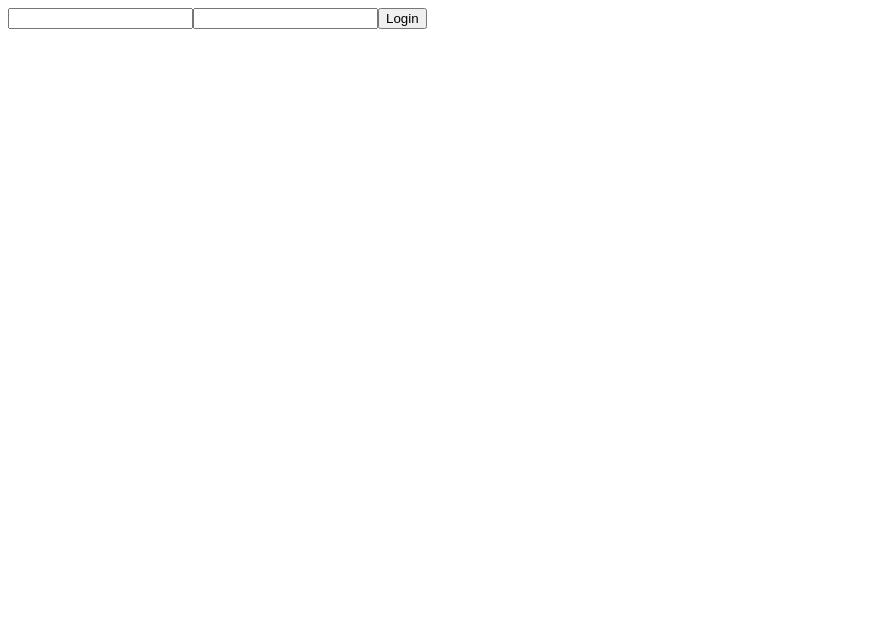
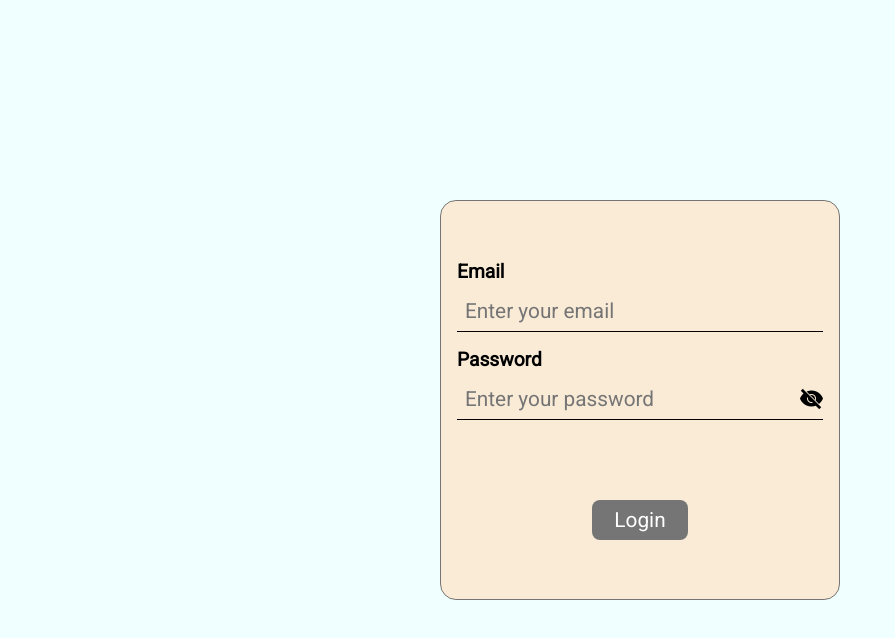
Before and after one commit to juliomc23/animatrix-front, an Angular app: page /login in a window 1280 px wide. Shown: the top 638 px of the page, without its empty margins (0-895 px from the left). Built offline with nearby package versions, Linux system fonts and the light colour scheme.

Commit message:
feat: add css for login-form
This new feature provides CSS for login-form

```diff
--- a/src/app/views/login/components/login-form/login-form.component.css
+++ b/src/app/views/login/components/login-form/login-form.component.css
@@ -0,0 +1,63 @@
+.login-form {
+  height: 25rem;
+  width: 25rem;
+  display: flex;
+  flex-direction: column;
+  justify-content: center;
+  align-items: center;
+  padding: 1rem;
+  gap: 5rem;
+  box-sizing: border-box;
+  border-radius: 1rem;
+  border: 1px solid rgb(117, 117, 117);
+  background-color: antiquewhite;
+
+  .inputs-section {
+    width: 100%;
+    display: flex;
+    flex-direction: column;
+    gap: 1rem;
+
+    .email-label,
+    .password-label {
+      width: 100%;
+      display: flex;
+      flex-direction: column;
+      gap: 0.5rem;
+      font-size: 1.2rem;
+      border-bottom: 1px solid black;
+
+      span {
+        font-weight: 600;
+      }
+
+      input {
+        all: unset;
+        cursor: text;
+        font-size: 1.3rem;
+        padding: 0.5rem;
+      }
+
+      .password-div-wrapper {
+        display: flex;
+        align-items: center;
+
+        input {
+          width: 100%;
+        }
+      }
+    }
+  }
+
+  .login-button {
+    all: unset;
+    width: 5rem;
+    text-align: center;
+    cursor: pointer;
+    font-size: 1.3rem;
+    padding: 0.5rem;
+    border-radius: 0.5rem;
+    background-color: rgb(117, 117, 117);
+    color: white;
+  }
+}
--- a/src/app/views/login/components/login-form/login-form.component.html
+++ b/src/app/views/login/components/login-form/login-form.component.html
@@ -1,5 +1,28 @@
-<form [formGroup]="loginFormControl" (ngSubmit)="onSubmit()">
-  <input type="email" formControlName="email" />
-  <input type="password" formControlName="password" />
-  <button type="submit">Login</button>
+<form [formGroup]="loginFormControl" (ngSubmit)="onSubmit()" class="login-form">
+  <section class="inputs-section">
+    <label for="email" class="email-label">
+      <span>Email</span>
+      <input
+        id="email"
+        type="email"
+        formControlName="email"
+        placeholder="Enter your email"
+      />
+    </label>
+    <label for="password" class="password-label">
+      <span>Password</span>
+      <div class="password-div-wrapper">
+        <input
+          id="password"
+          [type]="watchPassword ? 'text' : 'password'"
+          formControlName="password"
+          placeholder="Enter your password"
+        />
+        <span class="material-icons" (click)="toggleWatchPassword()">
+          {{ watchPassword ? "visibility" : "visibility_off" }}
+        </span>
+      </div>
+    </label>
+  </section>
+  <button type="submit" class="login-button">Login</button>
 </form>
--- a/src/app/views/login/components/login-form/login-form.component.ts
+++ b/src/app/views/login/components/login-form/login-form.component.ts
@@ -1,4 +1,4 @@
-import { Component, inject } from '@angular/core';
+import { ChangeDetectionStrategy, Component, inject } from '@angular/core';
 import { FormControl, FormGroup, ReactiveFormsModule } from '@angular/forms';
 import { LoginService } from '../../services/login.service';
 
@@ -6,11 +6,13 @@ import { LoginService } from '../../services/login.service';
   selector: 'app-login-form',
   standalone: true,
   imports: [ReactiveFormsModule],
+  changeDetection: ChangeDetectionStrategy.OnPush,
   templateUrl: './login-form.component.html',
   styleUrl: './login-form.component.css',
 })
 export class LoginFormComponent {
   private loginService: LoginService = inject(LoginService);
+  watchPassword = false;
   loginFormControl = new FormGroup({
     email: new FormControl(''),
     password: new FormControl(''),
@@ -21,4 +23,8 @@ export class LoginFormComponent {
 
     if (email && password) this.loginService.login(email, password);
   }
+
+  toggleWatchPassword() {
+    this.watchPassword = !this.watchPassword;
+  }
 }
--- a/src/app/views/login/login.component.css
+++ b/src/app/views/login/login.component.css
@@ -0,0 +1,7 @@
+:host {
+  display: flex;
+  align-items: center;
+  justify-content: center;
+  height: 100dvh;
+  background-color: azure;
+}
--- a/src/index.html
+++ b/src/index.html
@@ -1,11 +1,15 @@
-<!doctype html>
+<!DOCTYPE html>
 <html lang="en">
   <head>
-  <meta charset="utf-8">
+    <meta charset="utf-8" />
     <title>AnimatrixFront</title>
-  <base href="/">
-  <meta name="viewport" content="width=device-width, initial-scale=1">
-  <link rel="icon" type="image/x-icon" href="favicon.ico">
+    <base href="/" />
+    <meta name="viewport" content="width=device-width, initial-scale=1" />
+    <link rel="icon" type="image/x-icon" href="favicon.ico" />
+    <link
+      href="https://fonts.googleapis.com/icon?family=Material+Icons"
+      rel="stylesheet"
+    />
   </head>
   <body>
     <app-root></app-root>
--- a/src/styles.css
+++ b/src/styles.css
@@ -1 +1,7 @@
 /* You can add global styles to this file, and also import other style files */
+@import url("https://fonts.googleapis.com/css2?family=Roboto&display=swap");
+* {
+  margin: 0;
+  padding: 0;
+  font-family: "Roboto", sans-serif;
+}
```
Lines whose indentation alone changed are shown as unchanged.
